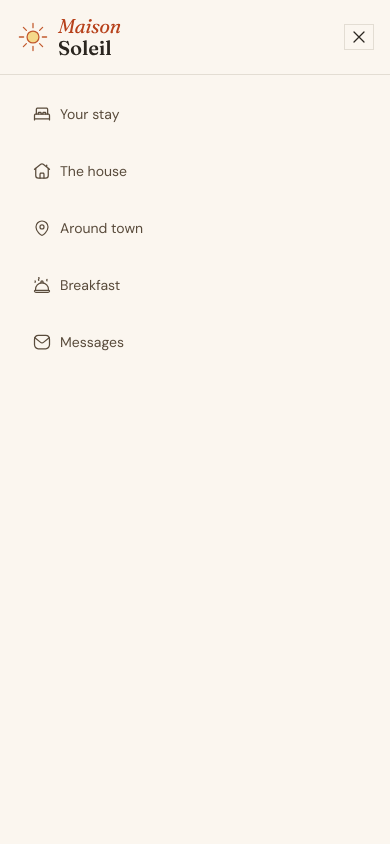
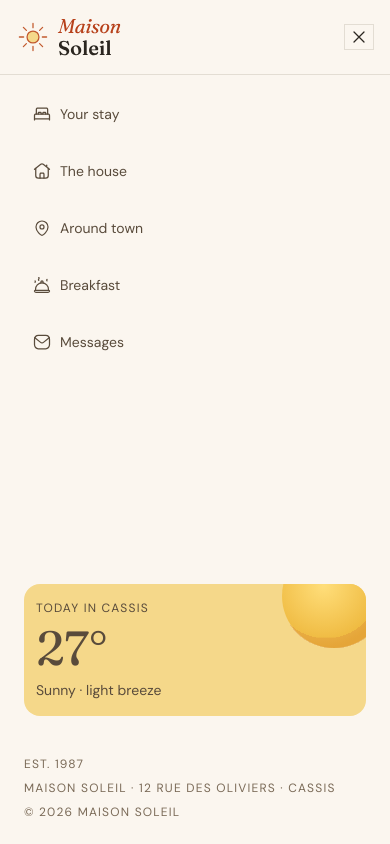
Before and after one commit to molinax18/fm-hotel-booking-confirmation, a React (Vite) app: page / in a window 390 px wide. Both pictures are taken after a click on the button "Open menu". Built offline with nearby package versions, Linux system fonts and the light colour scheme; a web font is replaced by a local one.

Commit message:
feat: new LocationDetails and WeatherCard components; used in MobileHeader

```diff
--- /dev/null
+++ b/src/components/LocationDetails.tsx
@@ -0,0 +1,9 @@
+export default function LocationDetails() {
+  return (
+    <div className="flex flex-col gap-y-2 uppercase tracking-widest text-xs text-neutral-600">
+      <p>Est. 1987</p>
+      <p>Maison Soleil · 12 Rue des Oliviers · Cassis</p>
+      <p>© 2026 Maison Soleil</p>
+    </div>
+  );
+}
--- a/src/components/MobileHeader.tsx
+++ b/src/components/MobileHeader.tsx
@@ -1,9 +1,9 @@
 import { useState } from "react";
 import MenuIcon from "@/assets/icon-menu.svg?react";
 import CloseMenu from "@/assets/icon-close.svg?react";
+import NavbarMobile from "./NavbarMobile";
 
 import maisonLogo from "@/assets/logo.svg";
-import NavbarMobile from "./NavbarMobile";
 
 export default function MobileHeader() {
   const [isOpen, setIsOpen] = useState(false);
--- a/src/components/NavbarMobile.tsx
+++ b/src/components/NavbarMobile.tsx
@@ -1,5 +1,7 @@
 import { useState } from "react";
 import { NAV_LINKS, type NavLinksValueType } from "@/constants/navLinks";
+import WeatherCard from "./WeatherCard";
+import LocationDetails from "./LocationDetails";
 
 export default function NavbarMobile() {
   const [selectedValue, setSelectedValue] = useState<NavLinksValueType | null>(
@@ -9,8 +11,8 @@ export default function NavbarMobile() {
     setSelectedValue(value);
 
   return (
-    <nav className="absolute top-[8%] left-0 min-h-[92%] w-screen">
-      <ul className="flex flex-col gap-y-3 p-6">
+    <nav className="absolute top-[8%] left-0 min-h-[92%] w-screen flex flex-col justify-between p-6">
+      <ul className="flex flex-col gap-y-3">
         {NAV_LINKS.map(({ href, value, icon: Icon }, index) => (
           <li
             onClick={() => newSelectedValue(value)}
@@ -22,6 +24,11 @@ export default function NavbarMobile() {
           </li>
         ))}
       </ul>
+
+      <div className="flex flex-col gap-y-10">
+        <WeatherCard />
+        <LocationDetails />
+      </div>
     </nav>
   );
 }
--- /dev/null
+++ b/src/components/WeatherCard.tsx
@@ -0,0 +1,21 @@
+import weatherIcon from "@/assets/icon-weather.svg";
+
+export default function WeatherCard() {
+  return (
+    <div className="relative overflow-hidden flex flex-col gap-y-2 bg-sun-300 px-3 py-4 rounded-2xl">
+      <span className="uppercase tracking-widest text-xs">Today in cassis</span>
+
+      <strong className="font-fraunces font-italic font-normal text-5xl">
+        27°
+      </strong>
+
+      <p className=" text-sm">Sunny · light breeze</p>
+
+      <img
+        src={weatherIcon}
+        alt="Weather Icon"
+        className="absolute -top-10 -right-5 size-26"
+      />
+    </div>
+  );
+}
--- a/src/index.css
+++ b/src/index.css
@@ -39,6 +39,6 @@
 
 @layer base {
   body {
-    @apply min-h-screen font-dm-sans text-base bg-neutral-100;
+    @apply min-h-screen font-dm-sans text-base bg-neutral-100 text-neutral-700;
   }
 }
```
